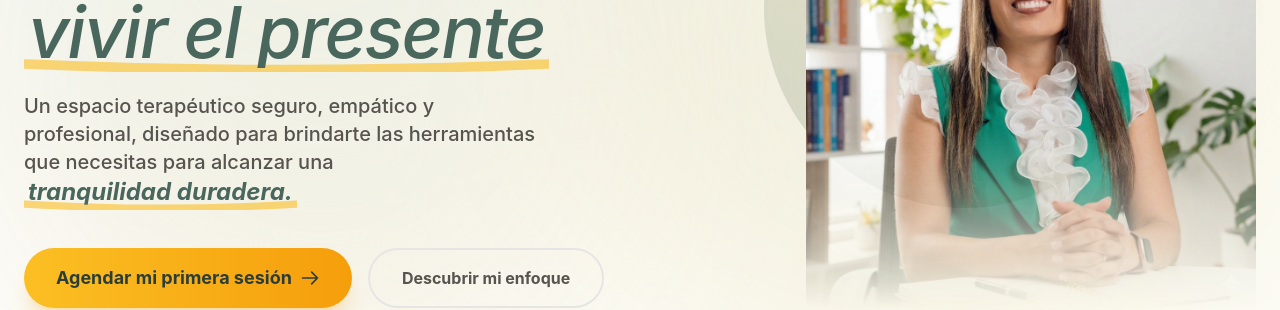
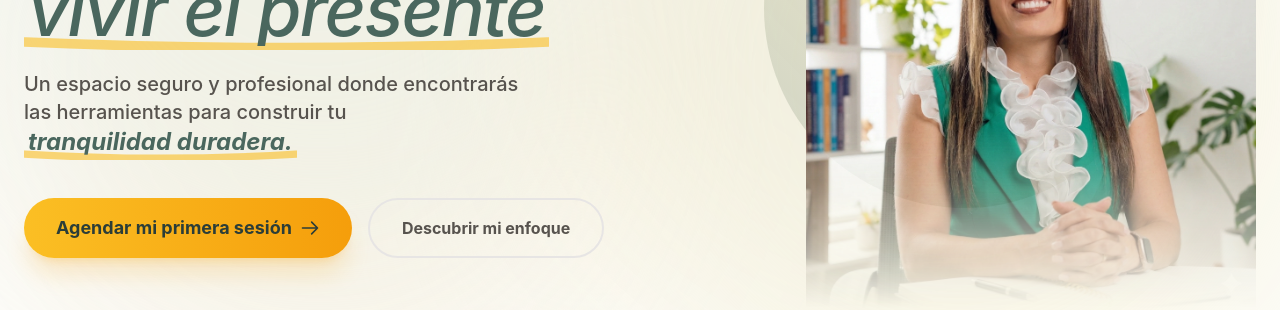
Before and after one commit to sazaba/janetduque, a Next.js app: page / in a window 1280 px wide. Shown: the part 420-730 px from the top of the page. Built offline with nearby package versions, Linux system fonts and the light colour scheme; no server answers; the database is empty.

Commit message:
apple effecto5

```diff
--- a/app/components/sections/Hero.tsx
+++ b/app/components/sections/Hero.tsx
@@ -7,7 +7,6 @@ import HeroJanet from '@/app/assets/HeroJanet.webp';
 export default function Hero() {
   const [isMounted, setIsMounted] = useState(false);
 
-  // Solo usamos esto para asegurarnos de que las animaciones arranquen cuando la página esté lista
   useEffect(() => {
     setIsMounted(true);
   }, []);
@@ -35,16 +34,16 @@ export default function Hero() {
             isMounted ? 'opacity-100 translate-y-0' : 'opacity-0 translate-y-8'
           }`}>
 
-            {/* TÍTULO PRINCIPAL */}
+            {/* TÍTULO PRINCIPAL REDUCIDO */}
             <h1 className="text-4xl md:text-5xl lg:text-6xl xl:text-[4.5rem] font-medium tracking-tight text-stone-800 leading-[1.15] mb-6 relative">
-              Encuentra el equilibrio y transforma tu forma de <br className="hidden lg:block" />
+              Encuentra tu equilibrio y vuelve a <br className="hidden lg:block" />
 
               {/* Contenedor del Highlight Animado (Texto 1) */}
               <span className="relative inline-block mt-2 md:mt-0 whitespace-nowrap">
-                {/* Texto Fantasma para reservar el espacio */}
+                {/* Texto Fantasma */}
                 <span className="invisible px-1 italic">vivir el presente</span>
 
-                {/* Texto Real (Verde Pastel) que se revela como tinta fluida */}
+                {/* Texto Real Animado */}
                 <span
                   className={`absolute top-0 left-0 px-1 italic text-[#4a675e] w-full h-full ${isMounted ? 'animate-text-reveal' : 'invisible'}`}
                   style={{ animationDelay: '0.4s' }}
@@ -52,7 +51,7 @@ export default function Hero() {
                   vivir el presente
                 </span>
 
-                {/* Subrayado SVG que se dibuja después de la tinta */}
+                {/* Subrayado SVG */}
                 <svg
                   className={`absolute w-full h-3 md:h-4 -bottom-1 left-0 text-amber-400 -z-10 opacity-60 ${isMounted ? 'animate-draw' : 'invisible'}`}
                   style={{ animationDelay: '1.2s' }}
@@ -63,16 +62,16 @@ export default function Hero() {
               </span>
             </h1>
 
-            {/* PÁRRAFO DESCRIPTIVO */}
+            {/* PÁRRAFO DESCRIPTIVO REDUCIDO */}
             <p className="text-lg md:text-xl text-stone-600 leading-relaxed font-medium mb-10 max-w-lg mx-auto md:mx-0 relative">
-              Un espacio terapéutico seguro, empático y profesional, diseñado para brindarte las herramientas que necesitas para alcanzar una{' '}
+              Un espacio seguro y profesional donde encontrarás las herramientas para construir tu{' '}
 
               {/* Contenedor del Highlight Animado (Texto 2) */}
               <span className="relative inline-block font-bold text-xl md:text-2xl whitespace-nowrap">
-                 {/* Texto Fantasma para reservar espacio */}
+                 {/* Texto Fantasma */}
                  <span className="invisible px-1 italic">tranquilidad duradera.</span>
 
-                 {/* Texto Real (Verde Pastel) que se revela después del primer texto */}
+                 {/* Texto Real Animado */}
                  <span
                   className={`absolute top-0 left-0 px-1 italic text-[#4a675e] w-full h-full ${isMounted ? 'animate-text-reveal' : 'invisible'}`}
                   style={{ animationDelay: '1.6s' }}
@@ -80,7 +79,7 @@ export default function Hero() {
                    tranquilidad duradera.
                  </span>
 
-                 {/* Subrayado SVG final */}
+                 {/* Subrayado SVG */}
                  <svg
                   className={`absolute w-full h-2 md:h-3 -bottom-0.5 left-0 text-amber-400 -z-10 opacity-60 ${isMounted ? 'animate-draw' : 'invisible'}`}
                   style={{ animationDelay: '2.4s' }}
```
